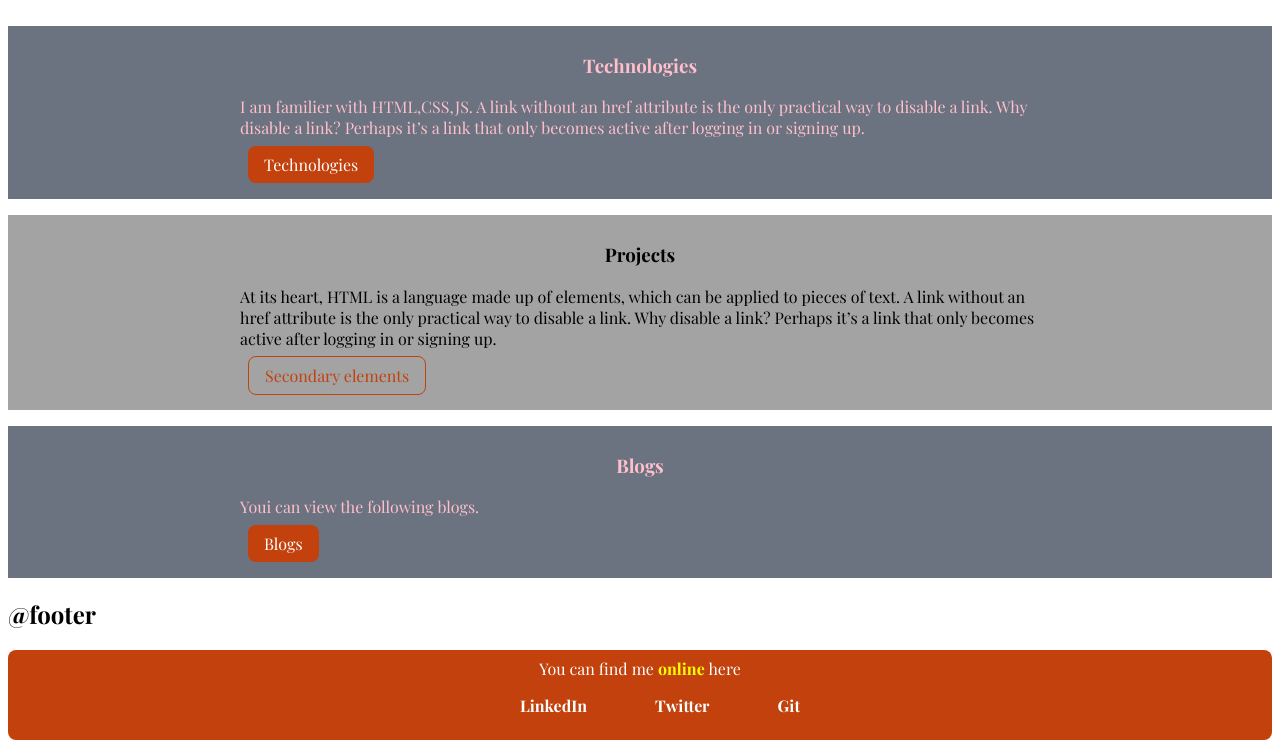
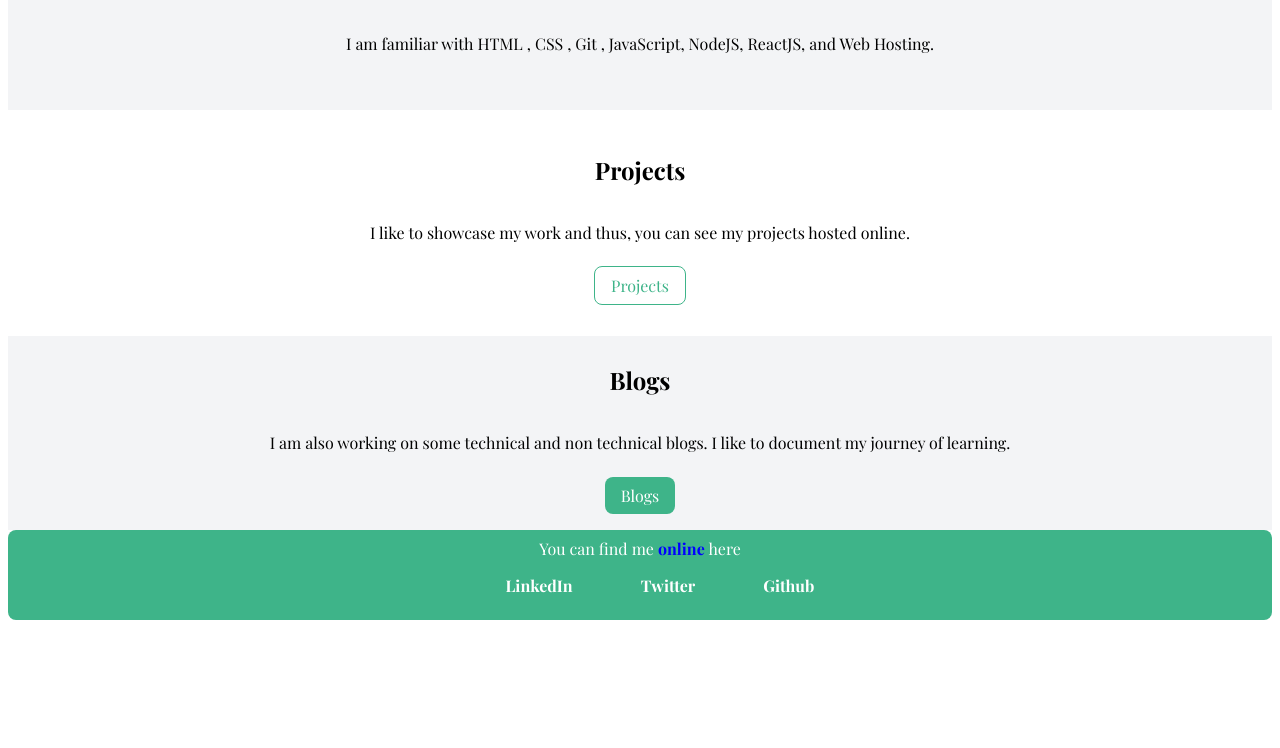
Before and after one commit to RuchaRK/Mark-3-Assignment-Neog, a plain HTML site: page index.html in a window 1280 px wide. Shown: the part 539-1287 px from the top of the page. After the commit the page ends 1167 px from the top, so only its background shows below. Drawn offline with nearby package versions, Linux system fonts and the light colour scheme.

Commit message:
style: adding padding and margin for sections

```diff
--- a/index.html
+++ b/index.html
@@ -4,12 +4,12 @@
     <meta charset="UTF-8">
     <meta http-equiv="X-UA-Compatible" content="IE=edge">
     <meta name="viewport" content="width=device-width, initial-scale=1.0">
-    <title>Home | adharsh balika</title>
+    <title>Rucha | Portfolio</title>
     <link href="style.css" rel="stylesheet" />
 </head>
 <body>
     <nav class="navigation">
-        <div class="nav-brand">I am brand</div>
+        <div class="nav-brand">Rucha Kathar</div>
         <ul class="nav-item">
             <li class="list-item-inline">
                 <a class="link link-active" href="/">Home</a>
@@ -24,57 +24,54 @@
     </nav>
 
 
-    <h2>@header</h2>
+
 
     <header class="hero">
-        <img class="hero-image" src="/images/hero.svg" />
-        <h1 class="hero-heading">a start of basic
+        <img class="hero-image" src="/images/hero2.svg" />
+        <h1 class="hero-heading">Rucha -
              <span style="color: var(--primary-color);
-             font-weight:bold;font-style:oblique">web development</span></h1>
+             font-weight:bold;font-style:oblique"> The web developer</span></h1>
     </header>
 
          <section class="grey-bg">
                 <div class="container container-center">
-                <h3>Technologies</h3>
-                <p>I am familier with HTML,CSS,JS.
-                    A link without an href attribute is the only practical way to disable a link. Why disable a link? Perhaps it’s a link that only becomes active after logging in or signing up.
+                <h1>Technologies</h1>
+                <p>I am familiar with HTML , CSS , Git , JavaScript, NodeJS, ReactJS, and Web Hosting.
                 </p>
-                <a class ="link primary-link" href="/">Technologies</a>
+
 
             </div>
             </section>
-            <section class="color-bg">
+            <section>
                 <div class="container container-center ">
-                <h3>Projects</h3>
-                <p>At its heart, HTML is a
-                    language made up of elements,
-                     which can be applied to pieces of text.
-                     A link without an href attribute is the only practical way to disable a link. Why disable a link? Perhaps it’s a link that only becomes active after logging in or signing up. </p>
-                <a class = "link secondary-link" href="/">Secondary elements</a>
+                <h1>Projects</h1>
+                <p>I like to showcase my work and thus, you can see my projects hosted online. </p>
+                <a class = "link secondary-link" href="/">Projects</a>
                 </div>
                </section>
 
     <section class="grey-bg">
         <div class="container container-center">
-        <h3>Blogs</h3>
-        <p>Youi can view the following blogs.</p>
-        <a class ="link primary-link" href="/">Blogs</a>
+        <h1>Blogs</h1>
+        <p>I am also working on some technical and non technical blogs. I like to document my journey of learning.</p>
+        <a id="btn" class ="link primary-link" href="/">Blogs</a>
+
     </div>
     </section>
 
-<h2>@footer</h2>
+
 
 <footer class="navigation">
-    <div> You can find me  <span style="font-weight:bold;color: yellow;">online </span>here</div>
+    <div> You can find me  <span style="font-weight:bold;color:blue;">online </span>here</div>
     <ul class="lists">
         <li class="list-item-inline">
-            <a class="link" href="https://in.linkedin.com/">LinkedIn</a>
+            <a class="link" href="https://www.linkedin.com/in/ruchakthar/">LinkedIn</a>
         </li>
         <li class="list-item-inline">
-            <a class="link" href="https://twitter.com/i/flow/login">Twitter</a>
+            <a class="link" href="https://twitter.com/ruchakathar">Twitter</a>
         </li>
         <li class="list-item-inline">
-            <a class="link" href="https://github.com/">Git</a>
+            <a class="link" href="https://github.com/RuchaRK">Github</a>
         </li>
 
     </ul>
--- a/style.css
+++ b/style.css
@@ -20,15 +20,18 @@ h2{
 
 :root
 {
-    --primary-color:#c2410c;
+    --primary-color:#3EB489;
     --blue-color:#9333ea;
     --grey-color:#6b7280;
+    --off-white:#f3f4f6;
 }
 
 
 body{
     font-family: 'Playfair Display', serif;
+
 }
+
 hr{
     margin: 2rem 0rem ;
 
@@ -55,6 +58,8 @@ hr{
     border-radius: 0.5rem;
     color: white;
     margin-top: 0.5rem;
+
+
 
 }
 .secondary-link{
@@ -91,6 +96,7 @@ hr{
 .link{
     padding: 0.5rem 1rem;
     text-decoration: none;
+    text-align: center;
 
 }
 .navigation .nav-item{
@@ -118,21 +124,17 @@ section{
     padding-bottom: 1.5rem;
     padding-top: 0.5rem;
     margin-top: 1rem;
-}
-section h3{
     text-align: center;
 }
 
-.color-bg{
-    background-color: #a3a3a3;
-    color:black;
+section p{
 
+    padding: 1rem 1rem;
 }
 
+
 .grey-bg{
-    background-color: var(--grey-color);
-    color: pink;
-
+    background-color: var(--off-white);
 }
 
 /* footer */
```
Also changed, not shown: images/hero1.svg (added), images/hero2.svg (added).
